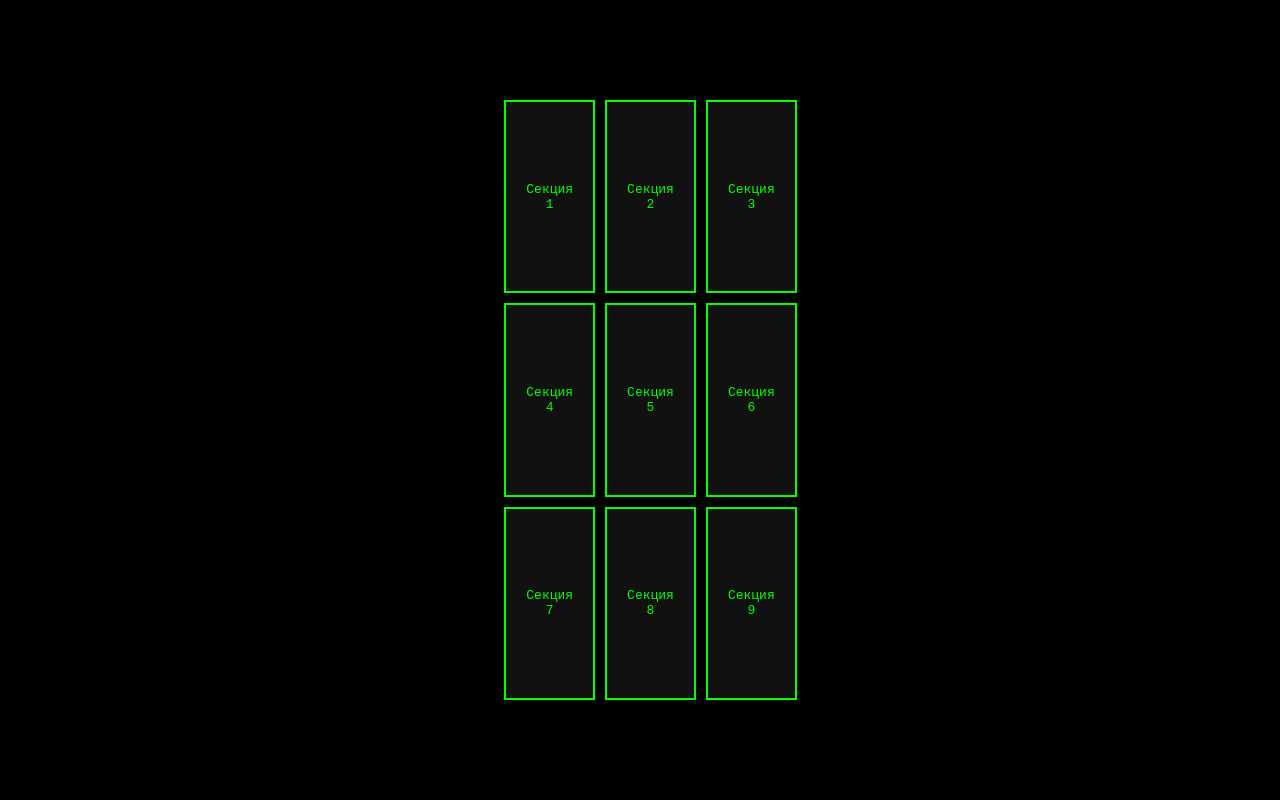
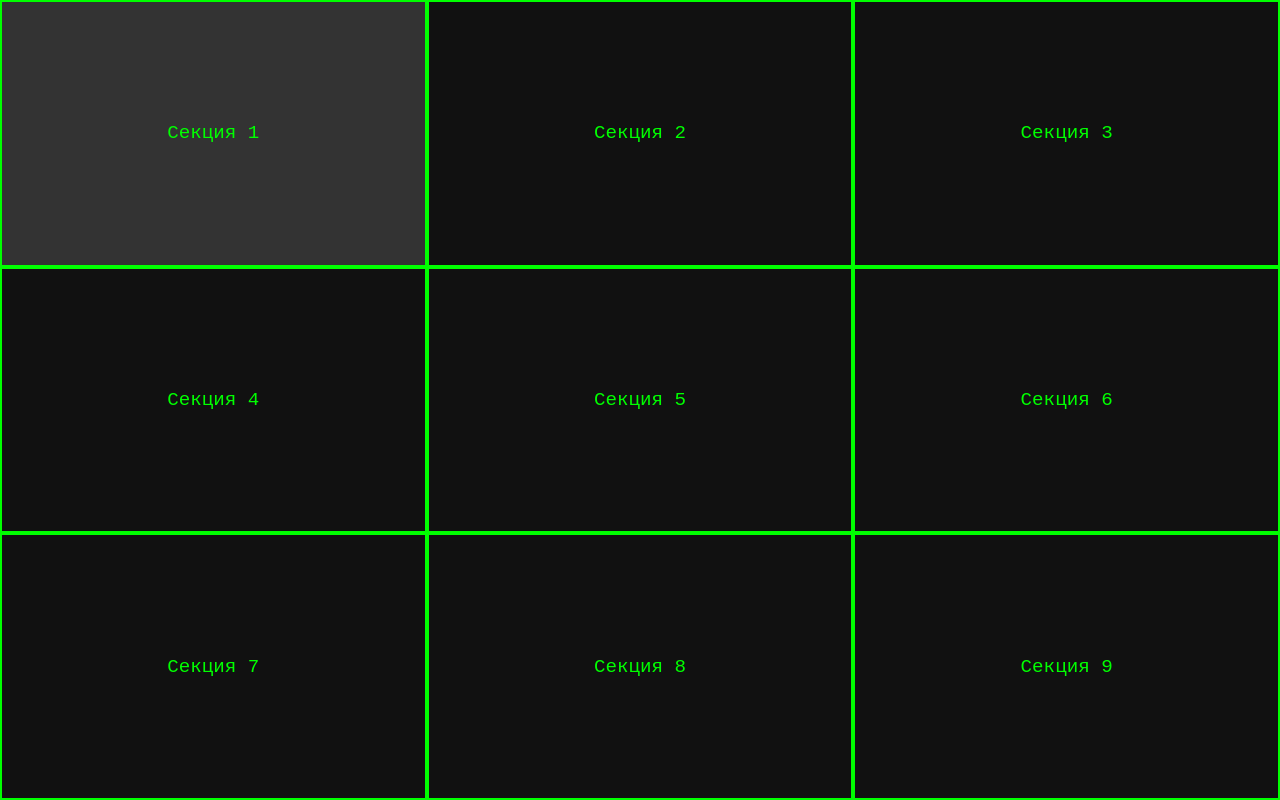
Before and after one commit to L1DRE/new-project, a plain HTML site: page console.html in a window 1280 px wide. Drawn offline with Linux system fonts and the light colour scheme.

Commit message:
console.html

```diff
--- a/console.html
+++ b/console.html
@@ -22,17 +22,13 @@
             display: grid;
             grid-template-columns: repeat(3, 1fr);
             grid-template-rows: repeat(3, 1fr);
-            gap: 10px;
-            width: 80%;
-            height: 80%;
-            max-width: 600px;
-            max-height: 600px;
+            width: 100vw;
+            height: 100vh;
         }
 
         /* Стиль для каждой ячейки */
         .grid-item {
             border: 2px solid #00ff00;
-            padding: 20px;
             display: flex;
             align-items: center;
             justify-content: center;
@@ -40,6 +36,7 @@
             background-color: #111;
             color: #00ff00;
             transition: background-color 0.3s;
+            font-size: 1.5vw;
         }
 
         .grid-item:hover {
```
